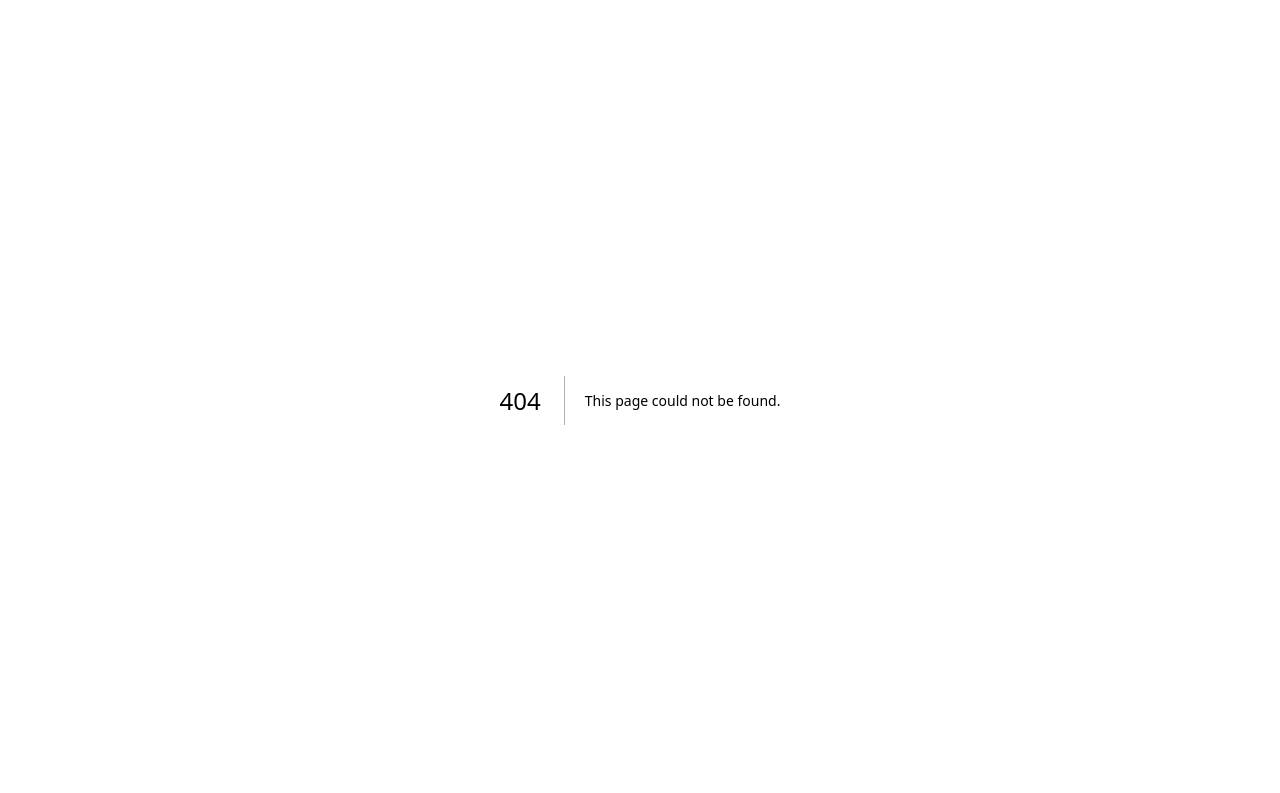
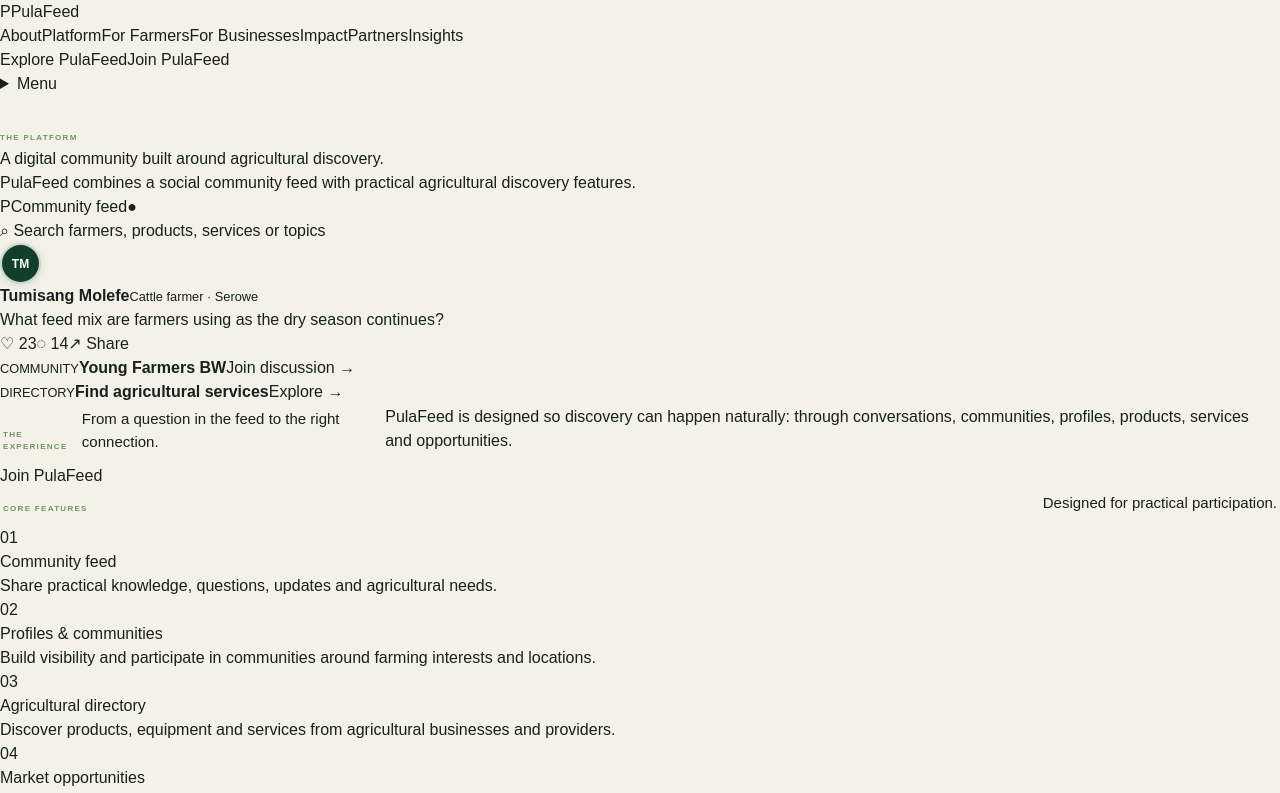
Before and after one commit to Cageyprogrammer/pulafeed, a Next.js app: page /platform in a window 1280 px wide. Before the commit this address had no page. Shown: the top 793 px of the page. Built offline with nearby package versions, Linux system fonts and the light colour scheme; no server answers.

Commit message:
Add PulaFeed Platform page

```diff
--- /dev/null
+++ b/app/platform/page.tsx
@@ -0,0 +1,3 @@
+import {PageShell,PlatformMockup,SectionTitle,FeatureCard} from '@/components/site'; import Link from 'next/link';
+const features=[['01','Community feed','Share practical knowledge, questions, updates and agricultural needs.'],['02','Profiles & communities','Build visibility and participate in communities around farming interests and locations.'],['03','Agricultural directory','Discover products, equipment and services from agricultural businesses and providers.'],['04','Market opportunities','Surface buyer needs and other opportunities that can help stakeholders find relevant connections.'],['05','Search & discovery','Find people, topics, communities, products, services and opportunities in one place.'],['06','Messaging','Continue relevant conversations and make introductions easier.']];
+export default function Platform(){return <PageShell eyebrow="THE PLATFORM" title="A digital community built around agricultural discovery." text="PulaFeed combines a social community feed with practical agricultural discovery features."><section className="section"><div className="container split platformSplit"><div><PlatformMockup/></div><div><SectionTitle eyebrow="THE EXPERIENCE" title="From a question in the feed to the right connection." text="PulaFeed is designed so discovery can happen naturally: through conversations, communities, profiles, products, services and opportunities."/><Link className="button" href="/contact">Join PulaFeed</Link></div></div></section><section className="section tinted"><div className="container"><SectionTitle eyebrow="CORE FEATURES" title="Designed for practical participation."/><div className="three">{features.map(x=><FeatureCard key={x[0]} number={x[0]} title={x[1]} text={x[2]}/>)}</div></div></section><section className="section"><div className="container notice"><strong>Currently in development</strong><span>The public website describes the product direction. Platform capabilities, integrations and availability will evolve through testing and pilot development.</span></div></section></PageShell>}
```
